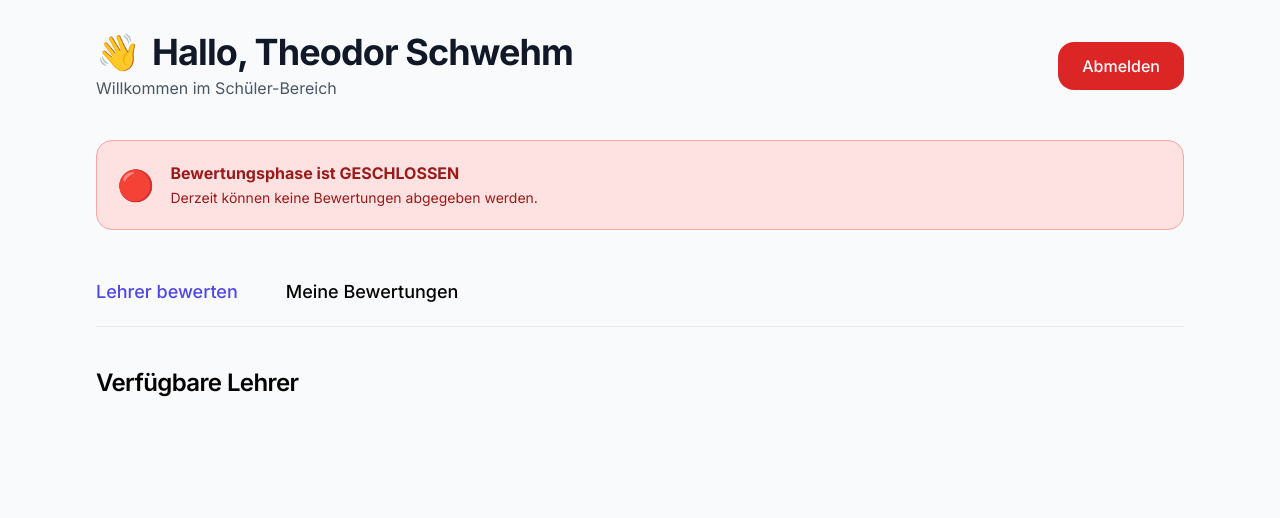
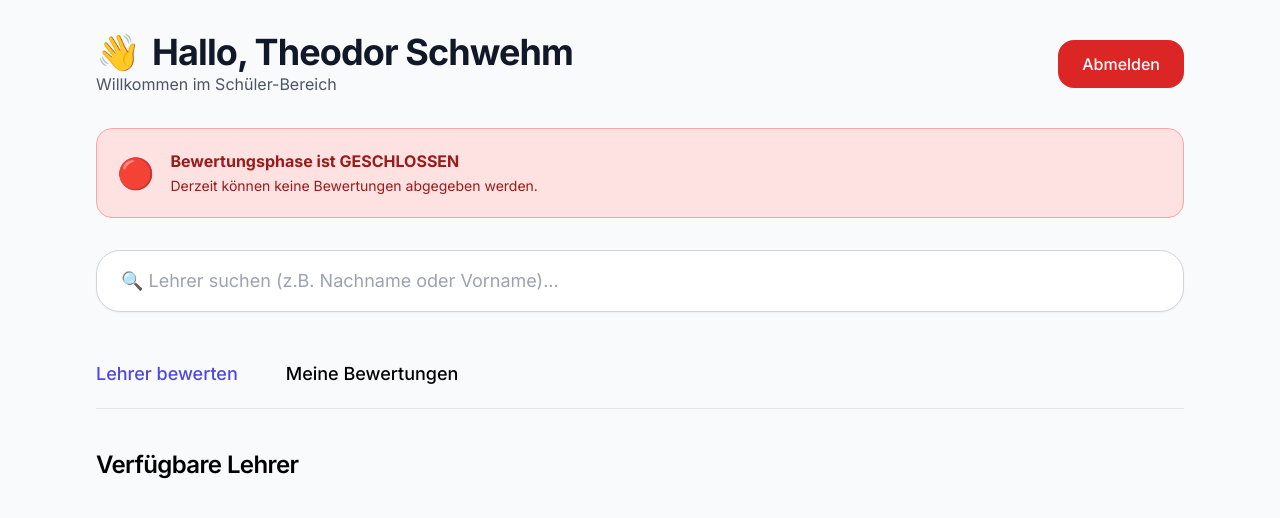
Before and after one commit to theoschwehm03-dot/LehrerEcho, a Flask app: template templates/student/dashboard.html in a window 1280 px wide. Shown: the top 518 px of the page. Run offline with Flask 3, Linux system fonts and the light colour scheme; the template is opened without the code that fills it, so the values that code supplies are empty; a user stored in the database is signed in; some libraries are stand-ins or nearby versions.

Commit message:
Add search function to student dashboard

```diff
--- a/templates/student/dashboard.html
+++ b/templates/student/dashboard.html
@@ -4,53 +4,58 @@
     <div class="max-w-6xl mx-auto p-8">
 
         <!-- Header -->
-        <div class="flex justify-between items-center mb-10">
+        <div class="flex justify-between items-center mb-8">
             <div>
                 <h1 class="text-4xl font-bold text-gray-900 flex items-center gap-3">
                     <span class="text-indigo-600">👋</span> Hallo, {{ session.name }}
                 </h1>
-                <p class="text-gray-600 mt-1">Willkommen im Schüler-Bereich</p>
+                <p class="text-gray-600">Willkommen im Schüler-Bereich</p>
             </div>
             <a href="/logout" class="px-6 py-3 bg-red-600 hover:bg-red-700 text-white rounded-2xl font-medium">
                 Abmelden
             </a>
         </div>
 
-        <!-- Bewertungsphase Status -->
+        <!-- Phase Status -->
         <div class="mb-8">
             {% if evaluation_active %}
                 <div class="bg-green-100 border border-green-300 text-green-800 rounded-2xl p-5 flex items-center gap-4">
                     <span class="text-3xl">🟢</span>
-                    <div>
-                        <strong>Bewertungsphase ist AKTIV</strong><br>
-                        <span class="text-sm">Du kannst jetzt Lehrer bewerten!</span>
-                    </div>
+                    <div><strong>Bewertungsphase ist AKTIV</strong><br>
+                    <span class="text-sm">Du kannst jetzt Lehrer bewerten!</span></div>
                 </div>
             {% else %}
                 <div class="bg-red-100 border border-red-300 text-red-800 rounded-2xl p-5 flex items-center gap-4">
                     <span class="text-3xl">🔴</span>
-                    <div>
-                        <strong>Bewertungsphase ist GESCHLOSSEN</strong><br>
-                        <span class="text-sm">Derzeit können keine Bewertungen abgegeben werden.</span>
-                    </div>
+                    <div><strong>Bewertungsphase ist GESCHLOSSEN</strong><br>
+                    <span class="text-sm">Derzeit können keine Bewertungen abgegeben werden.</span></div>
                 </div>
             {% endif %}
+        </div>
+
+        <!-- Suchleiste -->
+        <div class="mb-8">
+            <div class="relative">
+                <input type="text" id="teacherSearch"
+                       placeholder="🔍 Lehrer suchen (z.B. Nachname oder Vorname)..."
+                       class="w-full px-6 py-4 bg-white border border-gray-300 rounded-3xl text-lg focus:outline-none focus:border-indigo-500 shadow-sm">
+            </div>
         </div>
 
         <!-- Tabs -->
         <div class="border-b border-gray-200 mb-10">
             <div class="flex space-x-12 text-lg font-medium">
-                <a href="#" onclick="showTab(1)" id="tab1" class="tab-button py-4 border-b-4 border-transparent hover:text-gray-700">Lehrer bewerten</a>
-                <a href="#" onclick="showTab(2)" id="tab2" class="tab-button py-4 border-b-4 border-indigo-600 text-indigo-600">Meine Bewertungen</a>
+                <a href="#" onclick="showTab(1)" id="tab1" class="tab-button py-4 border-b-4 border-indigo-600 text-indigo-600">Lehrer bewerten</a>
+                <a href="#" onclick="showTab(2)" id="tab2" class="tab-button py-4 border-b-4 border-transparent hover:text-gray-700">Meine Bewertungen</a>
             </div>
         </div>
 
         <!-- Tab 1: Lehrer bewerten -->
-        <div id="tab-content-1" class="tab-content hidden">
-            <h2 class="text-2xl font-semibold mb-8">Verfügbare Lehrer</h2>
-            <div class="grid grid-cols-1 md:grid-cols-2 lg:grid-cols-3 gap-6">
+        <div id="tab-content-1" class="tab-content">
+            <h2 class="text-2xl font-semibold mb-6">Verfügbare Lehrer</h2>
+            <div id="teachersGrid" class="grid grid-cols-1 md:grid-cols-2 lg:grid-cols-3 gap-6">
                 {% for teacher in teachers %}
-                <div class="bg-white rounded-3xl shadow hover:shadow-xl p-8 transition-all">
+                <div class="teacher-card bg-white rounded-3xl shadow hover:shadow-xl p-8 transition-all">
                     <h3 class="text-xl font-semibold mb-6">{{ teacher.full_name }}</h3>
                     {% if evaluation_active %}
                         <a href="/student/rate/{{ teacher.id }}"
@@ -124,6 +91,22 @@ function showTab(tab) {
     });
     document.getElementById('tab' + tab).classList.add('border-indigo-600', 'text-indigo-600');
 }
-showTab(1); // Standard: Lehrer bewerten
+
+// Suchfunktion
+document.getElementById('teacherSearch').addEventListener('keyup', function() {
+    const searchTerm = this.value.toLowerCase();
+    const cards = document.querySelectorAll('.teacher-card');
+
+    cards.forEach(card => {
+        const name = card.querySelector('h3').textContent.toLowerCase();
+        if (name.includes(searchTerm)) {
+            card.style.display = 'block';
+        } else {
+            card.style.display = 'none';
+        }
+    });
+});
+
+showTab(1); // Standardtab
 </script>
 {% endblock %}
```
Also changed, not shown: other parts of templates/student/dashboard.html (+4 -42 lines).
